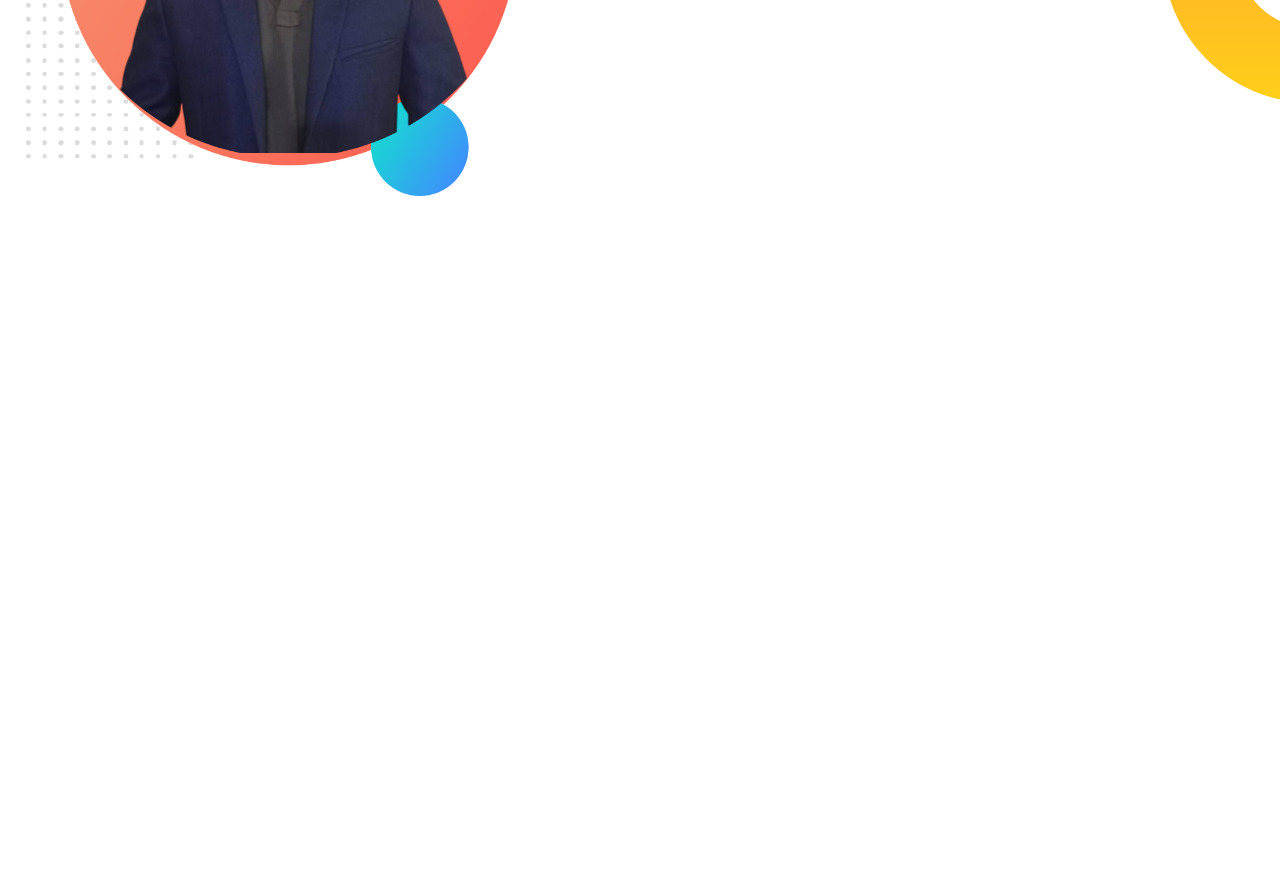
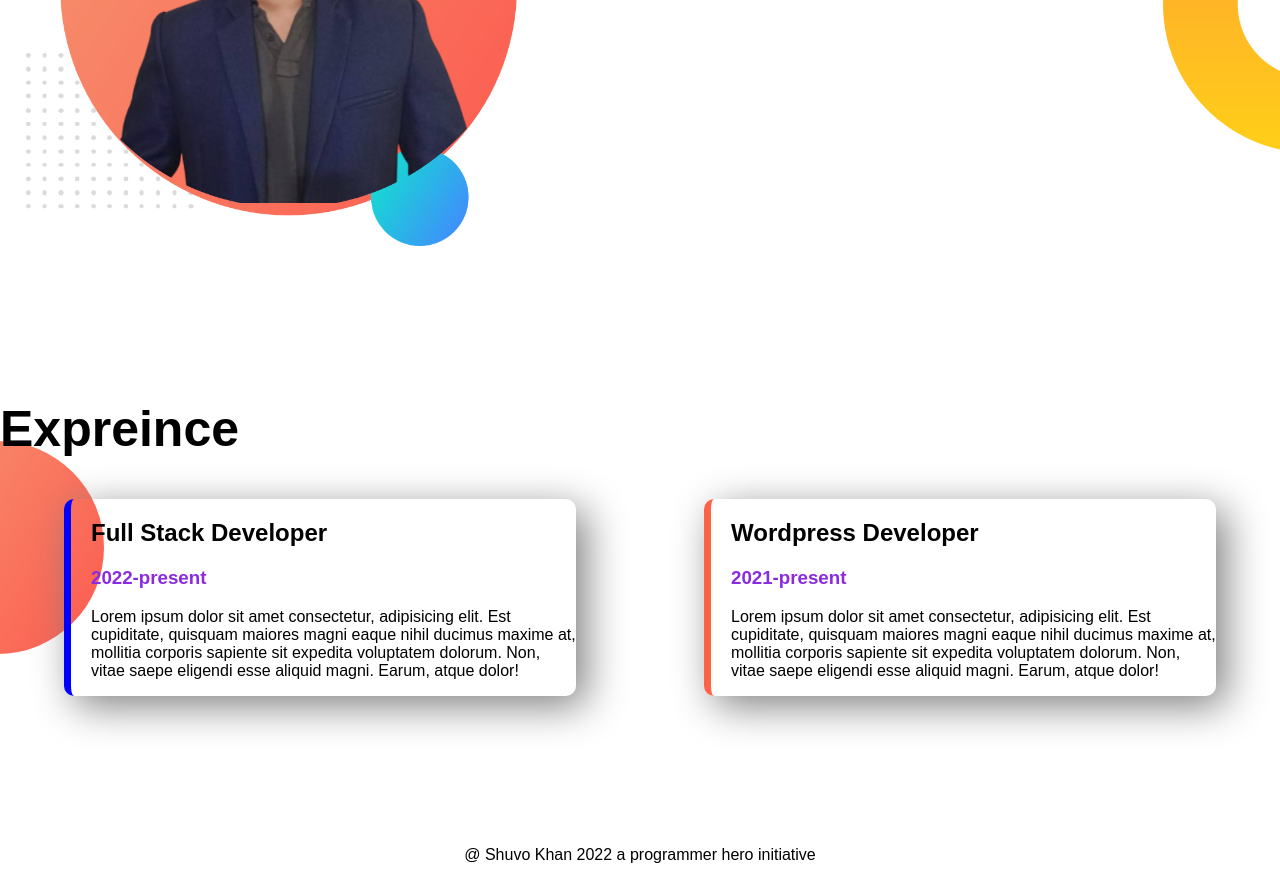
Before and after one commit to ShuvoProgram/Programming_Hero_Portfolio, a plain HTML site: page index.html in a window 1280 px wide. Shown: the part 884-1764 px from the top of the page. Before the commit the page ends 1184 px from the top, so only its background shows below. Drawn offline with Linux system fonts and the light colour scheme; files whose address does not match are found by name; a web font is replaced by a local one.

Commit message:
styled border and footer

```diff
--- a/index.html
+++ b/index.html
@@ -11,7 +11,7 @@
     <title>Shuvo Portfolio</title>
 </head>
 <body>
-    <section class="top-banner">
+    <section class="top-banner flexiable-container">
         <div class="container">
             <h1>Welcome To</h1>
             <h1> <span class="heading-color">Shuvo Khan</span> Portfolio</h1>
@@ -25,7 +25,7 @@
             <img src="/img/my-bg.png" alt="shuvo">
         </div>
     </section>
-    <section class="dream-big">
+    <section class="dream-big flexiable-container">
         <div class="container">
             <img src="/img//my-bg.png" alt="shuvo">
         </div>
@@ -36,5 +36,25 @@
             <a class="link-button" target="_blank" href="">Download Resume</a>
         </div>
     </section>
+    <section class="expreince">
+        <h1>Expreince</h1>
+        <div class="flexiable-container">
+            <div class="container-item" id="left-box">
+                <h2>Full Stack Developer</h2>
+                <h3 class="heading-color">2022-present</h3>
+                <p>Lorem ipsum dolor sit amet consectetur, adipisicing elit. Est cupiditate, quisquam maiores magni eaque nihil ducimus maxime at, mollitia corporis sapiente sit expedita voluptatem dolorum. Non, vitae saepe eligendi esse aliquid magni. Earum, atque dolor!</p>
+            </div>
+            <div class="container-item" id="right-box">
+                <h2>Wordpress Developer</h2>
+                <h3 class="heading-color">2021-present</h3>
+                <p>Lorem ipsum dolor sit amet consectetur, adipisicing elit. Est cupiditate, quisquam maiores magni eaque nihil
+                    ducimus maxime at, mollitia corporis sapiente sit expedita voluptatem dolorum. Non, vitae saepe eligendi esse
+                    aliquid magni. Earum, atque dolor!</p>
+            </div>
+        </div>
+    </section>
 </body>
+<footer>
+    <p>@ Shuvo Khan 2022 a  programmer hero initiative</p>
+</footer>
 </html>
--- a/style.css
+++ b/style.css
@@ -8,9 +8,9 @@ h1{
 .heading-color{
     color: blueviolet;
 }
-section{
+.flexiable-container{
     display: flex;
-    margin-bottom: 100px;
+    margin-bottom: 150px;
 }
 .container{
     width: 50%;
@@ -37,3 +37,25 @@ section{
     background-repeat: no-repeat;
     background-position: right;
 }
+.expreince{
+    background-image: url(img/exp-bg.png);
+    background-repeat: no-repeat;
+    background-position: left;
+}
+.container-item{
+    width: 40%;
+    margin-left: 5%;
+    margin-right: 5%;
+    padding-left: 20px;
+    border-radius: 10px;
+    box-shadow: 10px 10px 40px gray;
+}
+#left-box{
+    border-left: 7px solid blue;
+}
+#right-box{
+    border-left: 7px solid tomato;
+}
+footer p{
+    text-align: center;
+}
```
